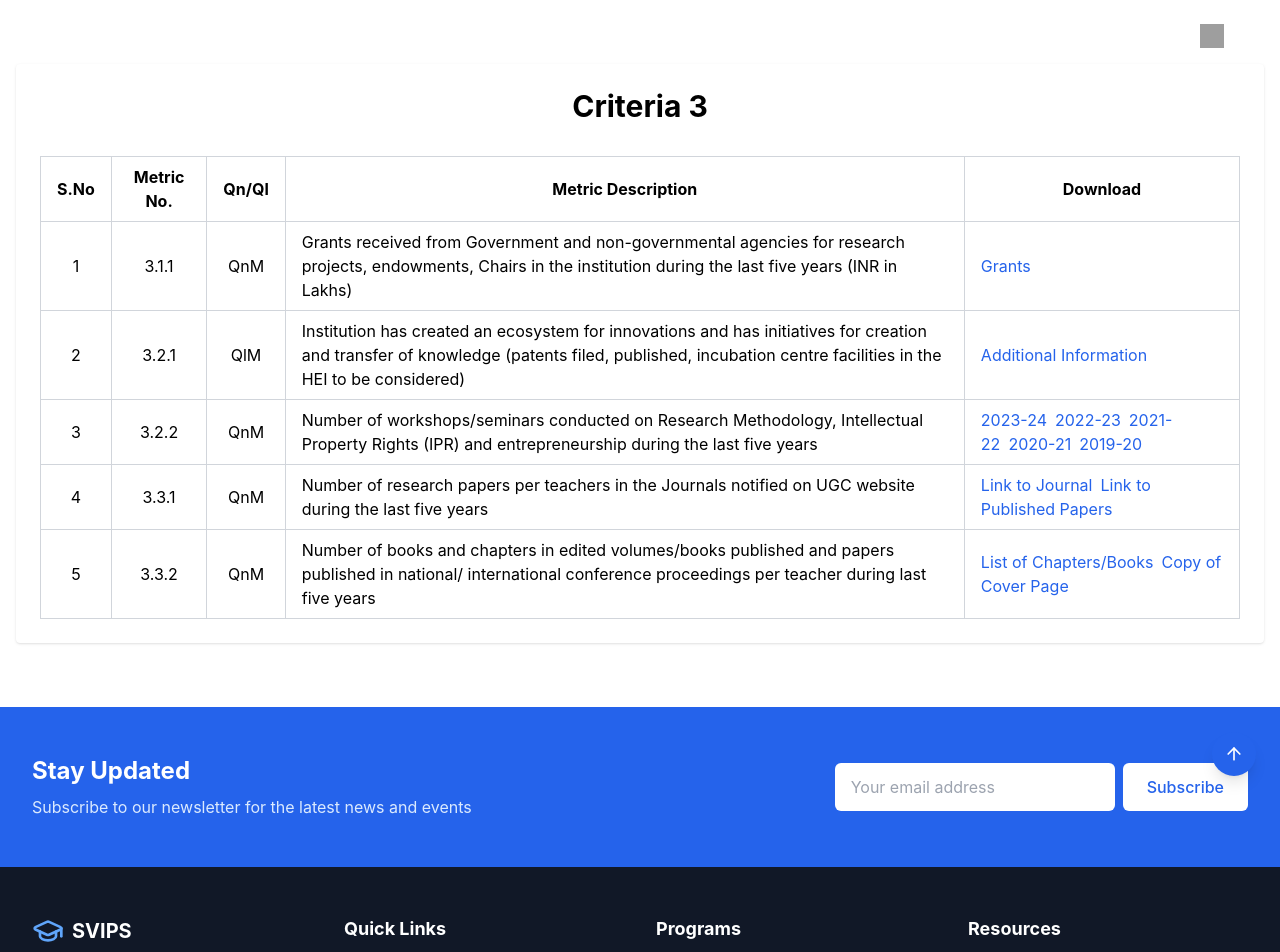
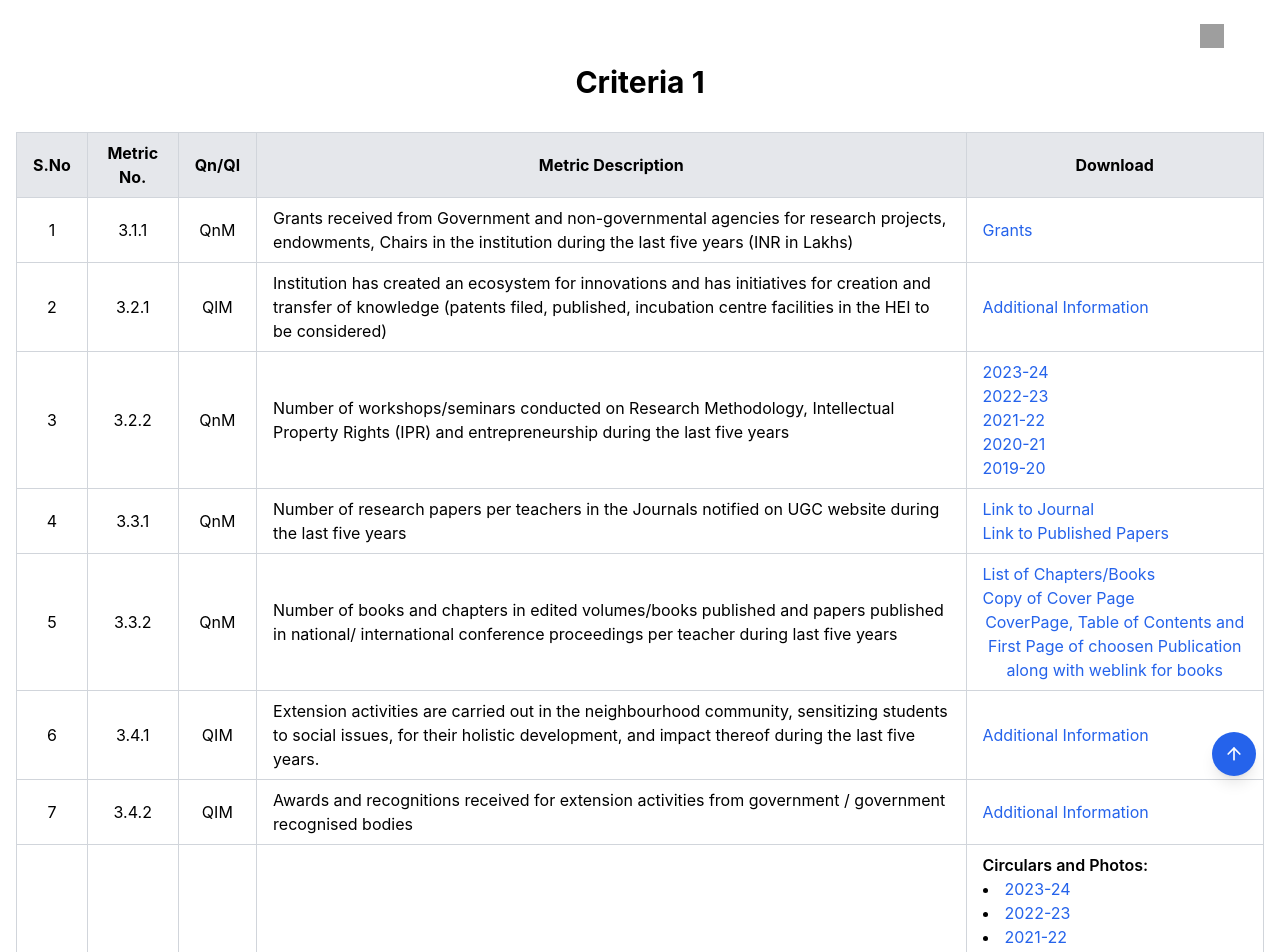
Before and after one commit to Govardhan-subhash/Pharmacy, a React (Vite) app: page /criteria/criteria-iii in a window 1280 px wide. Shown: the top 952 px of the page. Built offline with nearby package versions, Linux system fonts and the light colour scheme; grey boxes are pictures that could not be loaded.

Commit message:
Update Criteria3.tsx

```diff
--- a/src/pages/criteria/quality/Criteria3.tsx
+++ b/src/pages/criteria/quality/Criteria3.tsx
@@ -1,6 +1,7 @@
-import React from 'react';
+import React, { useState } from 'react';
 
 const Criteria3: React.FC = () => {
+  const [selectedPdf, setSelectedPdf] = useState<string | null>(null);
   const tableData = [
     {
       sno: 1,
@@ -8,7 +9,7 @@ const Criteria3: React.FC = () => {
       qnQl: 'QnM',
       description:
         'Grants received from Government and non-governmental agencies for research projects, endowments, Chairs in the institution during the last five years (INR in Lakhs)',
-      downloads: [{ name: 'Grants', url: '/uploads/naac/criteria3/3.1.1 Grants.pdf' }],
+      downloads: [{ name: 'Grants', url: 'public/uploads/pdfs/naac/quality/criteria3/3.1.1 Grants.pdf' }],
     },
     {
       sno: 2,
@@ -16,7 +17,7 @@ const Criteria3: React.FC = () => {
       qnQl: 'QlM',
       description:
         'Institution has created an ecosystem for innovations and has initiatives for creation and transfer of knowledge (patents filed, published, incubation centre facilities in the HEI to be considered)',
-      downloads: [{ name: 'Additional Information', url: '/uploads/naac/criteria3/3.2.1 DISCREPTION.pdf' }],
+      downloads: [{ name: 'Additional Information', url: 'public/uploads/pdfs/naac/quality/criteria3/3.2.1 DISCREPTION.pdf' }],
     },
     {
       sno: 3,
@@ -25,11 +26,11 @@ const Criteria3: React.FC = () => {
       description:
         'Number of workshops/seminars conducted on Research Methodology, Intellectual Property Rights (IPR) and entrepreneurship during the last five years',
       downloads: [
-        { name: '2023-24', url: '/uploads/naac/criteria3/Seminars and Workshops 2023-24.pdf' },
-        { name: '2022-23', url: '/uploads/naac/criteria3/Seminars and Workshops 2022-23.pdf' },
-        { name: '2021-22', url: '/uploads/naac/criteria3/Seminars and Workshops 2021-22.pdf' },
-        { name: '2020-21', url: '/uploads/naac/criteria3/Seminars and Workshops 2020-21.pdf' },
-        { name: '2019-20', url: '/uploads/naac/criteria3/Seminars and Workshops 2019-20.pdf' },
+        { name: '2023-24', url: 'public/uploads/pdfs/naac/quality/criteria3/Seminars and Workshops 2023-24.pdf' },
+        { name: '2022-23', url: 'public/uploads/pdfs/naac/quality/criteria3/Seminars and Workshops 2022-23.pdf' },
+        { name: '2021-22', url: 'public/uploads/pdfs/naac/quality/criteria3/Seminars and Workshops 2021-22.pdf' },
+        { name: '2020-21', url: 'public/uploads/pdfs/naac/quality/criteria3/Seminars and Workshops 2020-21.pdf' },
+        { name: '2019-20', url: 'public/uploads/pdfs/naac/quality/criteria3/Seminars and Workshops 2019-20.pdf' },
       ],
     },
     {
@@ -39,8 +40,8 @@ const Criteria3: React.FC = () => {
       description:
         'Number of research papers per teachers in the Journals notified on UGC website during the last five years',
       downloads: [
-        { name: 'Link to Journal', url: '/uploads/naac/criteria3/3.3.1(2).pdf' },
-        { name: 'Link to Published Papers', url: '/uploads/naac/criteria3/3.3.1(3).pdf' },
+        { name: 'Link to Journal', url: 'public/uploads/pdfs/naac/quality/criteria3/3.3.1(2).pdf' },
+        { name: 'Link to Published Papers', url: 'public/uploads/pdfs/naac/quality/criteria3/3.3.1(3).pdf' },
       ],
     },
     {
@@ -50,36 +51,87 @@ const Criteria3: React.FC = () => {
       description:
         'Number of books and chapters in edited volumes/books published and papers published in national/ international conference proceedings per teacher during last five years',
       downloads: [
-        { name: 'List of Chapters/Books', url: '/uploads/naac/criteria3/3.3.2 (1).pdf' },
-        { name: 'Copy of Cover Page', url: '/uploads/naac/criteria3/3.3.2(3) Cover Page.pdf' },
+        { name: 'List of Chapters/Books', url: 'public/uploads/pdfs/naac/quality/criteria3/3.3.2 (1).pdf' },
+        { name: 'Copy of Cover Page', url: 'public/uploads/pdfs/naac/quality/criteria3/3.3.2(3) Cover Page.pdf' },
+        { name: 'CoverPage, Table of Contents and First Page of choosen Publication along with weblink for books', url: 'public/uploads/pdfs/naac/quality/criteria3/3.3.2 Books Book Chapters and Publications (1) (1).pdf' },
+      ],
+    },
+    {
+      sno: 6,
+      metricNo: '3.4.1',
+      qnQl: 'QIM',
+      description:
+        'Extension activities are carried out in the neighbourhood community, sensitizing students to social issues, for their holistic development, and impact thereof during the last five years.',
+      downloads: [{ name: 'Additional Information', url: 'public/uploads/pdfs/naac/quality/criteria3/3.4.1(Discreption).pdf' }],
+    },
+    {
+      sno: 7,
+      metricNo: '3.4.2',
+      qnQl: 'QIM',
+      description:
+        'Awards and recognitions received for extension activities from government / government recognised bodies',
+      downloads: [{ name: 'Additional Information', url: 'public/uploads/pdfs/naac/quality/criteria3/3.4.2 (Awards and Recognitions).pdf' }],
+    },
+    {
+      sno: 8,
+      metricNo: '3.4.3',
+      qnQl: 'QnM',
+      description:
+        'Number of extension and outreach Programmes conducted by the institution through NSS/ NCC/ Red Cross/ YRC etc., (including the programmes such as Swachh Bharat, AIDS awareness, Gender issues etc.) and/or those organised in collaboration with industry, community and NGOs during the last five years',
+      downloads: [
+        {
+          category: 'Circulars and Photos',
+          links: [
+            { name: '2023-24', url: 'public/uploads/pdfs/naac/quality/criteria3/3.4.3 (2023-24 circulars and Photos).pdf' },
+            { name: '2022-23', url: 'public/uploads/pdfs/naac/quality/criteria3/3.4.3 (2022-23 Circulars and Photos).pdf' },
+            { name: '2021-22', url: 'public/uploads/pdfs/naac/quality/criteria3/3.4.3 (2021-22 Circulars and Photos).pdf' },
+            { name: '2020-21', url: 'public/uploads/pdfs/naac/quality/criteria3/3.4.3 (2020-21 Circulars and Photos).pdf' },
+            { name: '2019-20', url: 'public/uploads/pdfs/naac/quality/criteria3/3.4.3 (2019-20 Circularts and Photos).pdf' },
+          ],
+        },
+        {
+          category: 'Reports and List of Participants',
+          links: [
+            { name: '2023-24', url: 'public/uploads/pdfs/naac/quality/criteria3/3.4.3 (2023-24 Reports).pdf' },
+            { name: '2022-23', url: 'public/uploads/pdfs/naac/quality/criteria3/3.4.3 (2022-23  Reports).pdf' },
+            { name: '2021-22', url: 'public/uploads/pdfs/naac/quality/criteria3/3.4.3 (2021-22 Report).pdf' },
+            { name: '2020-21', url: 'public/uploads/pdfs/naac/quality/criteria3/3.4.3 (2020-21 Report).pdf' },
+            { name: '2019-20', url: 'public/uploads/pdfs/naac/quality/criteria3/3.4.3 (2019-20 Reports).pdf' },
+          ],
+        },
+      ],
+    },
+    {
+      sno: 9,
+      metricNo: '3.5.1',
+      qnQl: 'QnM',
+      description:
+        'The number of MoUs, collaborations/linkages for Faculty exchange, Student exchange, Internship, Field trip, On-the-job training, research and other academic activities during the last five years',
+      downloads: [
+        { name: 'Summary of Functional MoUs', url: 'public/uploads/pdfs/naac/quality/criteria3/3.5.1 (1).pdf' },
+        { name: 'List of year wise Activities', url: 'public/uploads/pdfs/naac/quality/criteria3/3.5.1 MOUs-merged.pdf' },
+        { name: 'List and copies of MOU Documents', url: '#' },
+        {
+          category: 'Year wise MOUs',
+          links: [
+            { name: '2024', url: 'public/uploads/pdfs/naac/quality/criteria3/2024 MOU new.pdf' },
+            { name: '2023', url: 'public/uploads/pdfs/naac/quality/criteria3/2023 MOU new_.pdf' },
+            { name: '2022', url: 'public/uploads/pdfs/naac/quality/criteria3/2022 MOU new_.pdf' },
+            { name: '2021', url: 'public/uploads/pdfs/naac/quality/criteria3/2021 MOU new_.pdf' },
+            { name: '2020', url: 'public/uploads/pdfs/naac/quality/criteria3/2020 MOU New.pdf' },
+          ],
+        },
       ],
     },
   ];
 
-  // const menuItems = [
-  //   { name: 'NAAC', url: '#' },
-  //   { name: 'IIQA', url: '/iiqa' },
-  //   { name: 'RTI', url: '/naac_certificates' },
-  //   { name: 'SSR', url: '/ssr' },
-  //   { name: 'Executive Summary', url: '/executive-summary' },
-  //   { name: 'Profile', url: '/profile' },
-  //   { name: 'Extended Profile', url: '/extend' },
-  //   { name: 'Quality Indicator', url: '/qi' },
-  //   { name: 'DVV Clarification Metrics', url: '/dvv' },
-  //   { name: 'Extended Profile Deviations', url: '/extended-profile-deviations' },
-  //   { name: 'Metric Level Deviations', url: '/metric-level-deviations' },
-  // ];
-
   return (
     <div className="container mx-auto px-4 py-16">
-      {/*  */}
-
-        {/* Main Content */}
-        <div className="col-span-3 bg-white p-6 rounded shadow">
-          <h1 className="text-3xl font-bold text-center mb-8">Criteria 3</h1>
+      <h1 className="text-3xl font-bold text-center mb-8">Criteria 1</h1>
+      <div className="overflow-x-auto">
         <table className="table-auto w-full border-collapse border border-gray-300">
           <thead>
-              <tr>
+            <tr className="bg-gray-200">
               <th className="border border-gray-300 px-4 py-2">S.No</th>
               <th className="border border-gray-300 px-4 py-2">Metric No.</th>
               <th className="border border-gray-300 px-4 py-2">Qn/Ql</th>
@@ -95,23 +147,63 @@ const Criteria3: React.FC = () => {
                 <td className="border border-gray-300 px-4 py-2 text-center">{row.qnQl}</td>
                 <td className="border border-gray-300 px-4 py-2">{row.description}</td>
                 <td className="border border-gray-300 px-4 py-2">
-                    {row.downloads.map((download, i) => (
-                      <a
+                  {row.downloads.map((download, i) =>
+                    'category' in download ? (
+                      <div key={i} className="mb-2">
+                        <p className="font-semibold">{download.category}:</p>
+                        <ul className="list-disc list-inside">
+                          {'links' in download && download.links.map((link, j) => (
+                            <li key={j}>
+                              <button
+                                onClick={() => setSelectedPdf(link.url)}
+                                className="text-blue-600 hover:underline"
+                              >
+                                {link.name}
+                              </button>
+                            </li>
+                          ))}
+                        </ul>
+                      </div>
+                    ) : (
+                      <button
                         key={i}
-                        href={download.url}
-                        target="_blank"
-                        rel="noopener noreferrer"
-                        className="text-blue-600 hover:underline mr-2"
+                        onClick={() => setSelectedPdf(download.url)}
+                        className="text-blue-600 hover:underline block"
                       >
                         {download.name}
-                      </a>
-                    ))}
+                      </button>
+                    )
+                  )}
                 </td>
               </tr>
             ))}
           </tbody>
         </table>
       </div>
+
+      {/* Modal for PDF Viewer */}
+      {selectedPdf && (
+        <div className="fixed inset-0 bg-black bg-opacity-50 flex items-center justify-center z-50">
+          <div className="bg-white w-11/12 md:w-3/4 lg:w-1/2 h-3/4 rounded shadow-lg overflow-hidden relative">
+            {/* Modal Header */}
+            <div className="flex justify-between items-center bg-gray-100 px-4 py-2 border-b border-gray-300">
+              <h2 className="text-lg font-semibold">PDF Viewer</h2>
+              <button
+                onClick={() => setSelectedPdf(null)}
+                className="text-gray-500 hover:text-gray-700"
+              >
+                Close
+              </button>
+            </div>
+            {/* PDF Content */}
+            <iframe
+              src={selectedPdf}
+              title="PDF Viewer"
+              className="w-full h-full"
+            ></iframe>
+          </div>
+        </div>
+      )}
     </div>
   );
 };
```
Lines whose indentation alone changed are shown as unchanged.
